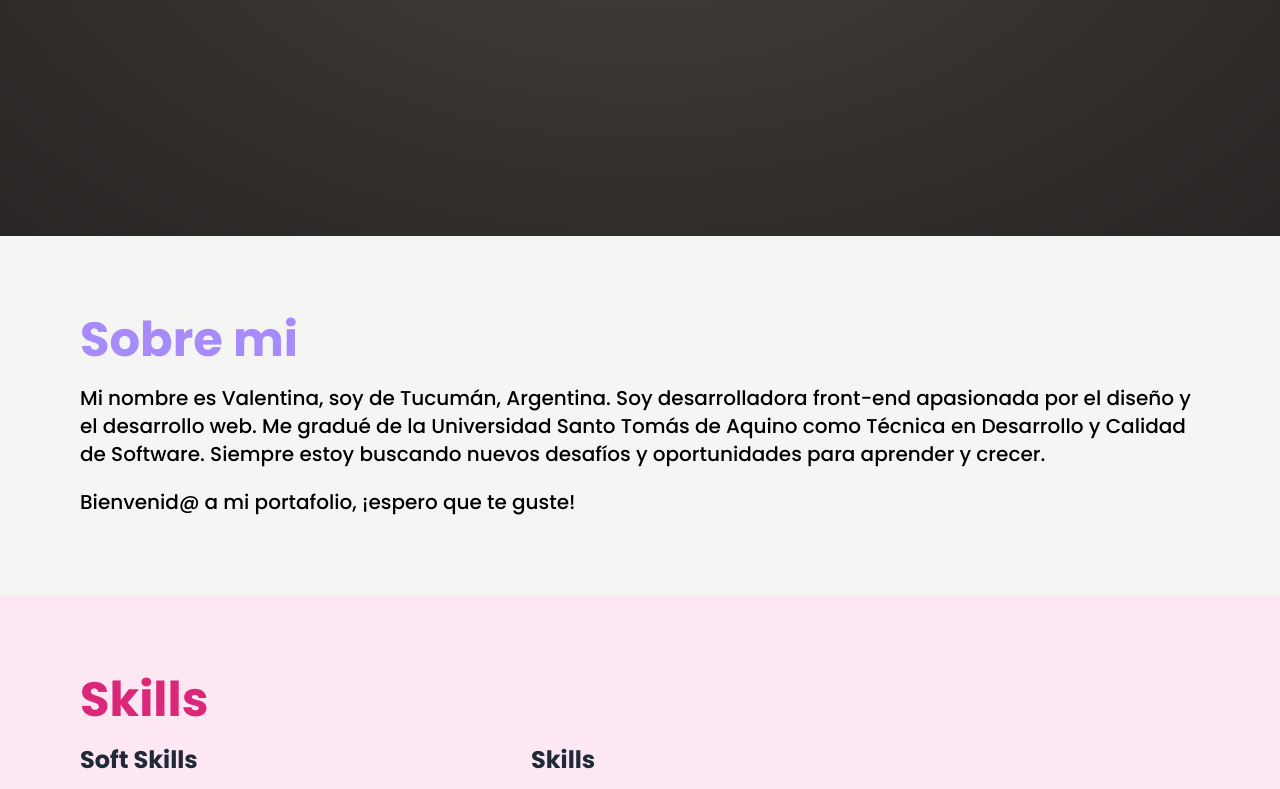
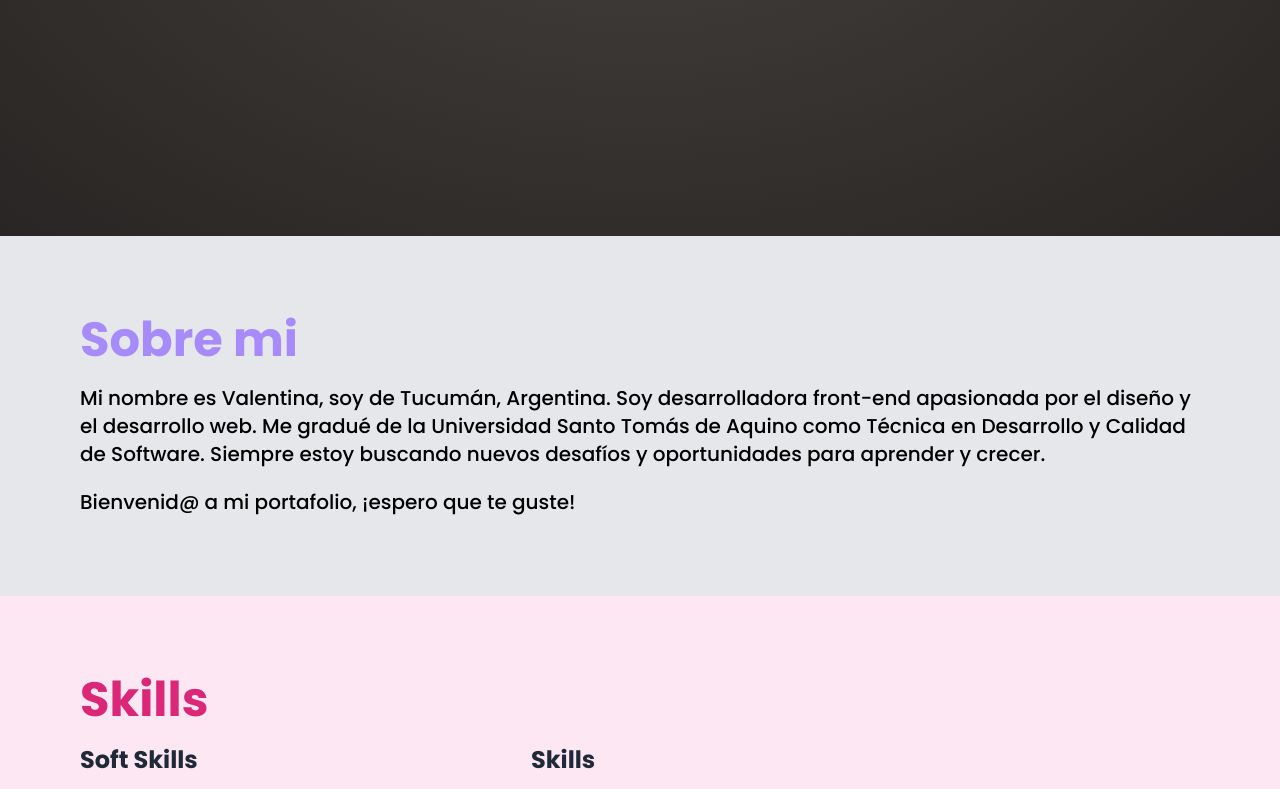
Before and after one commit to valeamayola/my-portfolio, a Next.js app: page / in a window 1280 px wide. Shown: the part 564-1353 px from the top of the page. Built offline with nearby package versions, Linux system fonts and the light colour scheme.

Commit message:
Update About.tsx

```diff
--- a/src/app/components/About.tsx
+++ b/src/app/components/About.tsx
@@ -1,6 +1,6 @@
 export default function About() {
     return (
-        <section id="about" className="bg-stone-100 p-10 md:p-20 items-start">
+        <section id="about" className="bg-gray-200 p-10 md:p-20 items-start">
             <h1 className="text-3xl md:text-5xl font-bold text-violet-400">Sobre mi</h1>
             <p className="font-medium text-lg md:text-xl mt-5">
                 Mi nombre es Valentina, soy de Tucumán, Argentina.
```
